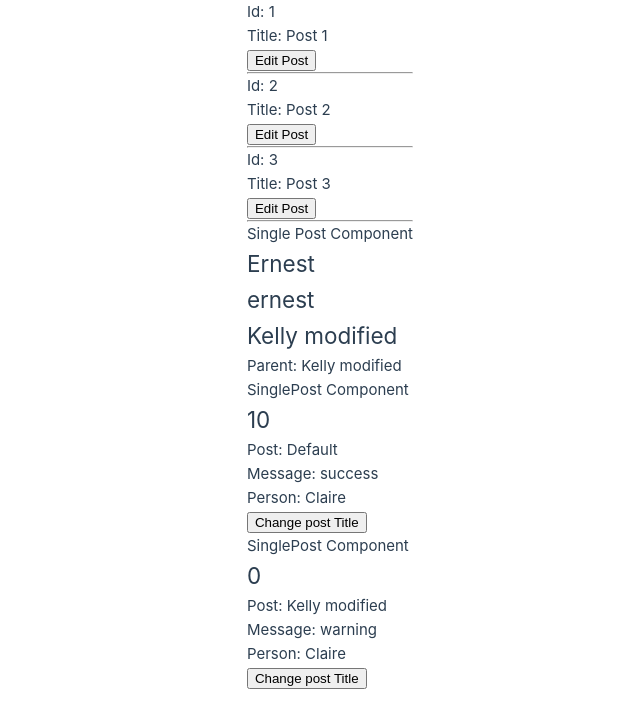
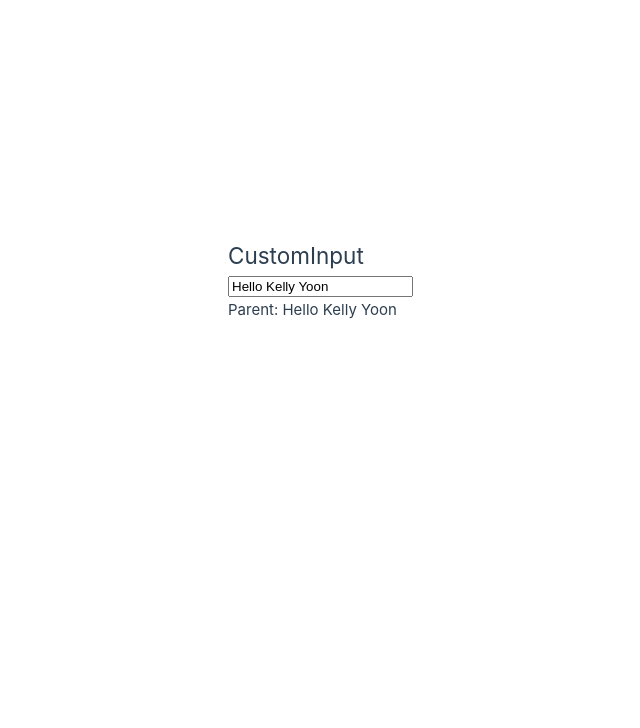
Before and after one commit to JeongAhYoon/vue_practice, a Vue app: page / in a window 1280 px wide. Shown: the top 728 px of the page, without its empty margins (227-867 px from the left). Built offline with nearby package versions, Linux system fonts and the light colour scheme.

Commit message:
v-model in custom component

```diff
--- a/src/App.vue
+++ b/src/App.vue
@@ -1,5 +1,9 @@
 <template>
   <div>
+    <!-- <CustomInput :searchText="searchText" @updateText="$event => searchText = $event"/> -->
+      <!-- <CustomInput :modelValue="searchText" @update:modelValue="newValue => searchText = newValue"/>  -->
+      <CustomInput v-model="searchText"/>
+    <div>Parent: {{searchText}} </div>
     <!-- <counter-component v-if="showCounter" ref="counterRef"></counter-component>
     <div
       :style="{ marginTop: '1rem', display: 'flex', justifyContent: 'center' }"
@@ -18,11 +22,11 @@
 <FormInput />
 <WatchComponent />
 <WatchEffectComponent /> -->
-<PostComponent></PostComponent>
+<!-- <PostComponent></PostComponent>
 <SinglePost v-bind="postDetails" :post="post"/>
 <div>Parent: {{ post.name }}</div>
 <PropsValidation :id="10" message="success" :updatedTitle="updateTitle" :person="person" />
-<PropsValidation :post="post" message="warning" :updatedTitle="updateTitle" :person="person" />
+<PropsValidation :post="post" message="warning" :updatedTitle="updateTitle" :person="person" /> -->
     <div style="margin-top: 15rem"></div>
   </div>
 </template>
@@ -43,12 +47,18 @@ import Person from './components/Person.js'
 import SinglePost from './components/SinglePost.vue';
 import PropsValidation from './components/PropsValidation.vue';
 import PostComponent from './components/PostComponent.vue';
+import CustomInput from './components/CustomInput.vue';
 const showCounter = ref(true);
 const counterRef = ref(null);
 const postDetails = {
   title: 'Ernest',
   age: 49
 };
+const searchText = ref('Hello Kelly Yoon');
+// const updateText = (text) => {
+//   searchText.value = text;
+// }
+
 const post = reactive({
   id: 1,
   name: "randomName"
--- /dev/null
+++ b/src/components/CustomInput.vue
@@ -0,0 +1,27 @@
+<template>
+    <div><h2>CustomInput</h2></div>
+    <!-- <div>
+        <input type="text" :value="searchText" @input = "$event => $emit( 'updateText', $event.target.value)"/>
+    </div> -->
+    <div>
+        <input type="text" :value="modelValue" @input = "$event => $emit( 'update:modelValue', $event.target.value)"/>
+    </div>
+</template>
+
+<script setup>
+// const props = defineProps({
+//     searchText: {
+//         type: String,
+//         required: true
+//     }
+// });
+
+const props = defineProps({
+    modelValue: {
+        type: String,
+        required: true
+    }
+});
+
+const emit = defineEmits(['update:modelValue']);
+</script>
```
